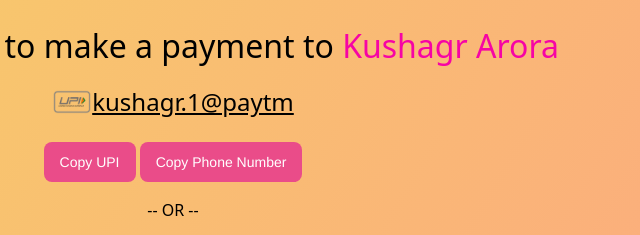
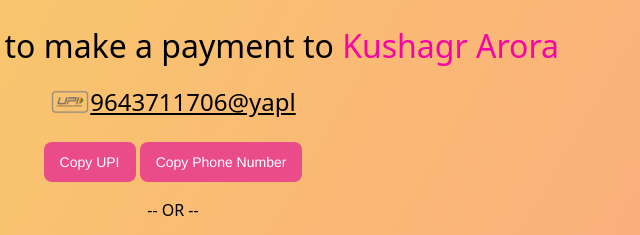
Before and after one commit to kushagrarora17/upi-payment, a website: page index.html in a window 1280 px wide. Shown: the top 235 px of the page, 467-1107 px from the left. Drawn offline with Linux system fonts and the light colour scheme.

Commit message:
Update UPI in html

```diff
--- a/index.html
+++ b/index.html
@@ -15,7 +15,7 @@
       <section>
         <h2>
           <img src="./upi-icon.png" alt="UPI Icon" role="presentation" class="icon" />
-          kushagr.1@paytm
+          9643711706@yapl
         </h2>
 
         <div class="button-container">
```
